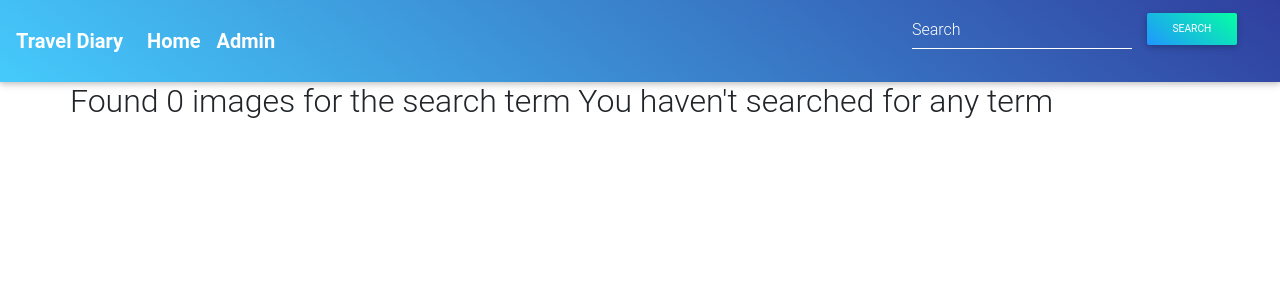
After one commit to chrisjire/Gallery, a Django app: page /search/ in a window 1280 px wide. The commit adds this page. Shown: the top 300 px of the page. Run offline with Django 3.2, Linux system fonts and the light colour scheme; some libraries are stand-ins or nearby versions.

Commit message:
this commit will add the search bar on the navbar, its function on the views and and the search.html

```diff
--- a/diary/templates/all-diary/base.html
+++ b/diary/templates/all-diary/base.html
@@ -1,3 +1,4 @@
+{% load static%}
 <!DOCTYPE html>
 
     <head>
@@ -5,9 +6,9 @@
         <meta http-equiv="X-UA-Compatible" content="IE=edge">
         <meta name="description" content="">
         <meta name="viewport" content="width=device-width, initial-scale=1">
-        <link rel="stylesheet" href="">
         <!-- Font Awesome -->
         <link rel="stylesheet" href="https://use.fontawesome.com/releases/v5.8.2/css/all.css">
+        <link rel="stylesheet" href="{% static 'css/mode.css' %}">
         <!-- Bootstrap core CSS -->
         <link href="https://cdnjs.cloudflare.com/ajax/libs/twitter-bootstrap/4.3.1/css/bootstrap.min.css" rel="stylesheet">
         <!-- Material Design Bootstrap -->
@@ -20,6 +21,7 @@
         <script type="text/javascript" src="https://cdnjs.cloudflare.com/ajax/libs/twitter-bootstrap/4.3.1/js/bootstrap.min.js"></script>
         <!-- MDB core JavaScript -->
         <script type="text/javascript" src="https://cdnjs.cloudflare.com/ajax/libs/mdbootstrap/4.8.10/js/mdb.min.js"></script>
+        <script src="{% static 'js/main.js' %}"></script>
 
         {% if title %}
         <title> My Travel - {{title}}</title>
--- a/diary/templates/navbar.html
+++ b/diary/templates/navbar.html
@@ -5,8 +5,8 @@
     <meta name="viewport" content="width=device-width, initial-scale=1">
 </head>
 <body>
-    <nav class="navbar navbar-expand-lg navbar-dark rare-wind-gradient">
-            <a class="navbar-brand" style="font-size: 20px; color: darkolivegreen; font-weight: bold;" href="#">Travel Diary</a>
+    <nav class="navbar navbar-expand-lg navbar-dark blue-gradient">
+            <a class="navbar-brand" style="font-size: 20px; color: white; font-weight: bold;" href="#">Travel Diary</a>
             <button class="navbar-toggler" type="button" data-toggle="collapse" data-target="#navbarTogglerDemo02"
                 aria-controls="navbarTogglerDemo02" aria-expanded="false" aria-label="Toggle navigation">
                 <span class="navbar-toggler-icon"></span>
@@ -15,7 +15,11 @@
             <div class="collapse navbar-collapse " id="navbarTogglerDemo02">
                 <ul class="navbar-nav mr-auto mt-lg-0">
                 <li class="nav-item">
-                    <a class="nav-link hoverable" style="font-size: 20px; color: darkolivegreen; font-weight: bold;" href="{% url 'welcome' %}">Home </a>
+                    <a class="nav-link hoverable" style="font-size: 20px; color: white; font-weight: bold;" href="{% url 'welcome' %}">Home </a>
+                </li>
+
+                <li class="nav-item">
+                    <a class="nav-link hoverable" style="font-size: 20px; color: white; font-weight: bold;" href="http://127.0.0.1:8000/admin/">Admin</a>
                 </li>
                 <!-- <li class="nav-item">
                     <a class="nav-link" href="#">Link</a>
@@ -24,7 +28,20 @@
                     <a class="nav-link disabled" href="#">Disabled</a>
                 </li> -->
                 </ul>
+
+            <div class="col-sm-4 col-md-4 navbar-right">
+
+                <form class="form-inline" role="search" action="{% url 'search_results' %}">
+
+                <div class="md-form mt-0">
+                    <input type="text" class="form-control" placeholder="Search" name="image" aria-label="search">
+                    <button class="btn aqua-gradient btn-rounded btn-sm my-0" type="submit">Search</button>
+                    </div>
+                </div>
+
+                </form>
             </div>
+        </div>
             </nav>
     </body>
 </html>
--- /dev/null
+++ b/diary/templates/search.html
@@ -0,0 +1,26 @@
+{%extends 'all-diary/base.html'%}
+
+{% block content %}
+<div class="container">
+
+<div class="row">
+    {% if images%}
+    <h2>Found {{ images|length }} of searched term {{message}}</h2>
+    {% else %}
+    <h2> Found 0 images for the search term {{message}}</h2>
+    {% endif %}
+
+</div>
+
+<div class="row">
+
+{% if images %}
+    {% for image in images %}
+    <div class="col-sm-6 col-md-3">
+        <h1>{{image_name}}</h1>
+    </div>
+    {% endfor %}
+{% endif %}
+</div>
+</div>
+{% endblock %}
--- a/diary/urls.py
+++ b/diary/urls.py
@@ -4,7 +4,8 @@ from django.conf import settings
 from django.conf.urls.static import static
 
 urlpatterns=[
-    url('^$', views.welcome, name = 'welcome')
+    url('^$', views.welcome, name = 'welcome'),
+    url(r'^search/', views.search_results, name='search_results')
 ]
 if settings.DEBUG:
     urlpatterns+= static(settings.MEDIA_URL, document_root = settings.MEDIA_ROOT)
--- a/diary/views.py
+++ b/diary/views.py
@@ -1,10 +1,26 @@
 # -*- coding: utf-8 -*-
 from __future__ import unicode_literals
 
-from django.shortcuts import render
+from django.shortcuts import render, redirect
 from django.http import HttpResponse
 import datetime as dt
+from .models import Images
 
 # Create your views here.
 def welcome(request):
-    return render (request, 'index.html')
+    new = Images.get_image()
+    return render (request, 'index.html', {"new":new})
+
+def search_results(request):
+
+    if 'images' in request.GET and request.GET["images"]:
+        search_term = request.GET.get("images")
+        searched_images_by_category = Images.search_by_category(search_term)
+        searched_images_by_location = Images.search_by_location(search_term)
+        results = [*searched_images_by_category, *searched_images_by_location]
+        message = f"{search_term}"
+
+        return render (request, 'search.html', {"message":message, "results":results})
+    else:
+        message = "You haven't searched for any term"
+        return render(request, 'search.html', {"message":message})
--- a/gallery/urls.py
+++ b/gallery/urls.py
@@ -18,5 +18,5 @@ from django.contrib import admin
 
 urlpatterns = [
     url(r'^admin/', admin.site.urls),
-    url(r'^diary/',include('diary.urls'))
+    url(r'',include('diary.urls'))
 ]
```
Also changed, not shown: diary/admin.py (+10 -0 lines), diary/models.py (+41 -30 lines), diary/templates/index.html (+26 -2 lines), diary/migrations/0003_auto_20191004_1548.py (added), diary/migrations/0004_editor_phone_number.py (added), diary/migrations/0005_auto_20191006_1522.py (added), diary/migrations/0006_auto_20191006_1911.py (added), diary/migrations/0007_auto_20191006_1953.py (added), diary/static/css/mode.css (added), diary/static/js/main.js (added), media/images/Dracula-Web-Banner-Duracula-Only-004.png (added), media/images/beyonce-1554742143.jpg (added), media/images/tour_img-1096032-146.jpg (added), 1 other file.
